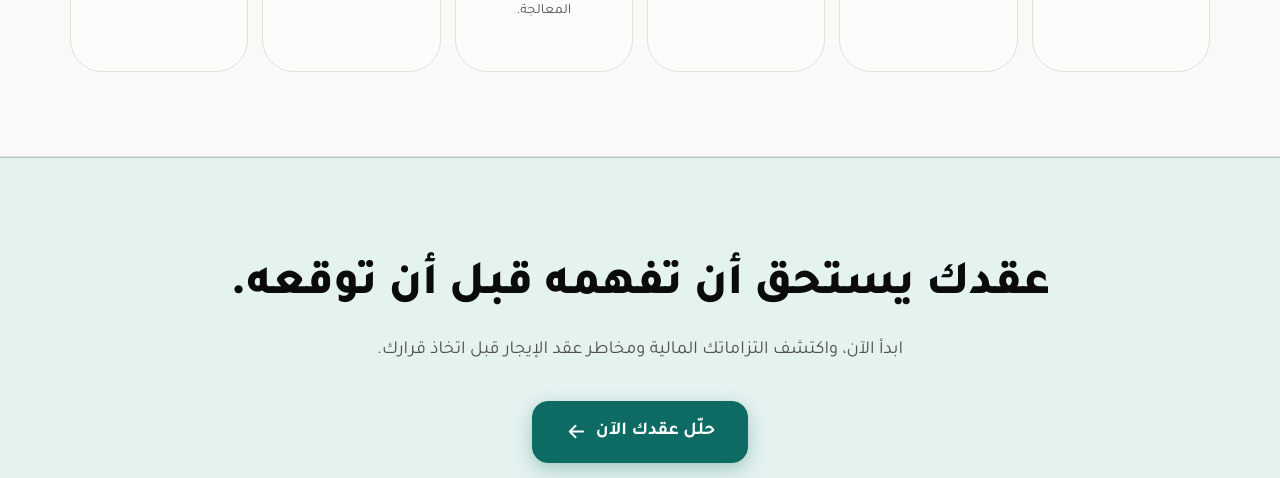
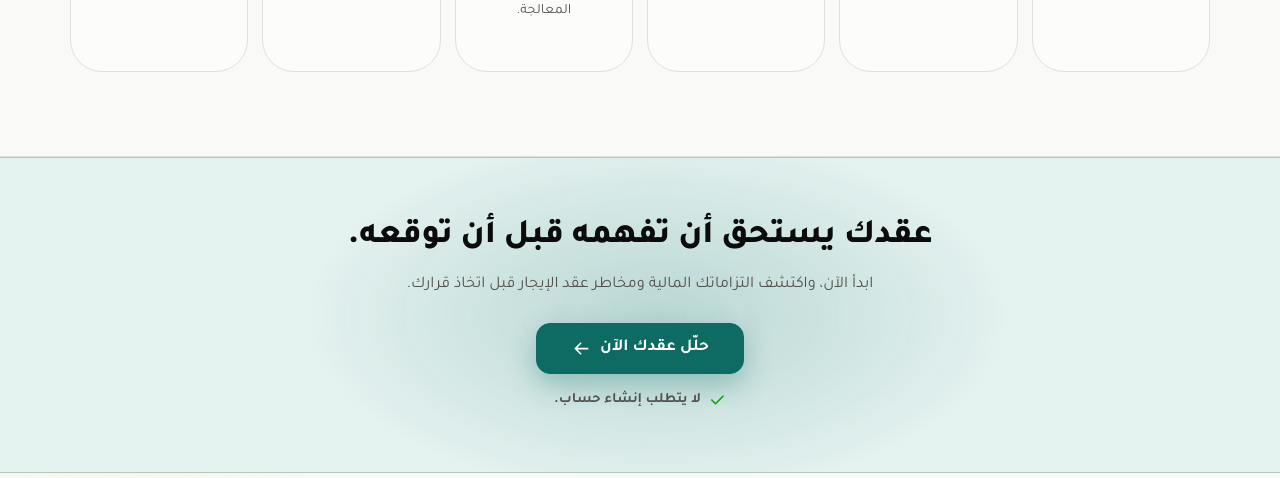
Before and after one commit to shaimasaud5/basira, a plain HTML site: page app/static/index.html in a window 1280 px wide. Shown: the part 1603-2081 px from the top of the page. Drawn offline with Linux system fonts and the light colour scheme.

Commit message:
الدعوة الأخيرة: حجم أصغر وحركة هادئة (ظهور متتابع، توهّج متحرك، نبضة حول الزر)
Co-Authored-By: Claude Sonnet 5.5 <noreply@anthropic.com>

```diff
--- a/app/static/index.html
+++ b/app/static/index.html
@@ -132,11 +132,11 @@
 
   <!-- ===== 6. الدعوة الأخيرة ===== -->
   <section class="lp-cta" aria-labelledby="final-title">
-    <div class="lp-wrap lp-cta-inner lp-reveal">
-      <h2 id="final-title">عقدك يستحق أن تفهمه قبل أن توقعه.</h2>
-      <p>ابدأ الآن، واكتشف التزاماتك المالية ومخاطر عقد الإيجار قبل اتخاذ قرارك.</p>
-      <a class="btn primary lg lp-cta-btn" href="#/app">حلّل عقدك الآن <svg class="i" aria-hidden="true"><use href="#i-arrow"/></svg></a>
-      <span class="lp-cta-note"><svg class="i" aria-hidden="true"><use href="#i-check"/></svg>لا يتطلب إنشاء حساب.</span>
+    <div class="lp-wrap lp-cta-inner">
+      <h2 id="final-title" class="lp-reveal">عقدك يستحق أن تفهمه قبل أن توقعه.</h2>
+      <p class="lp-reveal">ابدأ الآن، واكتشف التزاماتك المالية ومخاطر عقد الإيجار قبل اتخاذ قرارك.</p>
+      <a class="btn primary lp-cta-btn lp-reveal" href="#/app">حلّل عقدك الآن <svg class="i" aria-hidden="true"><use href="#i-arrow"/></svg></a>
+      <span class="lp-cta-note lp-reveal"><svg class="i" aria-hidden="true"><use href="#i-check"/></svg>لا يتطلب إنشاء حساب.</span>
     </div>
   </section>
 
--- a/app/static/styles.css
+++ b/app/static/styles.css
@@ -1040,3 +1040,20 @@ dialog.risk-dialog::backdrop { background: rgba(0,0,0,.55); backdrop-filter: blu
 @media (prefers-reduced-motion: reduce) {
   .lp-js .lp-step.lp-reveal.in, .lp-js .lp-steps:has(.lp-step.in)::before { animation: none; opacity: 1; transform: none; }
 }
+
+/* الدعوة الأخيرة: أصغر وبحركة هادئة */
+.lp-cta { position: relative; overflow: hidden; padding: 56px 0 60px; }
+.lp-cta::before { content: ""; position: absolute; top: 50%; left: 50%; width: 620px; height: 320px; transform: translate(-50%, -50%); border-radius: 50%; background: radial-gradient(closest-side, color-mix(in srgb, var(--brand) 22%, transparent), transparent); animation: ctaGlow 9s ease-in-out infinite alternate; pointer-events: none; }
+.lp-cta-inner { position: relative; }
+.lp-cta h2 { font-size: clamp(1.5rem, 3vw, 2.15rem); margin-bottom: 10px; }
+.lp-cta p { font-size: 1.02rem; margin-bottom: 22px; }
+.lp-cta-btn { min-height: 50px; padding-inline: 34px; font-size: 1.05rem; animation: ctaPulse 3s ease-out infinite; }
+.lp-cta-note { margin-top: 14px; font-size: .9rem; }
+.lp-cta-inner > :nth-child(1) { transition-delay: 0s; }
+.lp-cta-inner > :nth-child(2) { transition-delay: .15s; }
+.lp-cta-inner > :nth-child(3) { transition-delay: .3s; }
+.lp-cta-inner > :nth-child(4) { transition-delay: .45s; }
+@keyframes ctaGlow { from { transform: translate(-65%, -50%) scale(1); opacity: .7; } to { transform: translate(-35%, -50%) scale(1.25); opacity: 1; } }
+@keyframes ctaPulse { 0% { box-shadow: 0 10px 28px color-mix(in srgb, var(--brand) 32%, transparent), 0 0 0 0 color-mix(in srgb, var(--brand) 45%, transparent); } 65%, 100% { box-shadow: 0 10px 28px color-mix(in srgb, var(--brand) 32%, transparent), 0 0 0 18px transparent; } }
+@media (max-width: 640px) { .lp-cta { padding: 44px 0 48px; } .lp-cta::before { width: 360px; height: 240px; } }
+@media (prefers-reduced-motion: reduce) { .lp-cta::before, .lp-cta-btn { animation: none; } }
```
